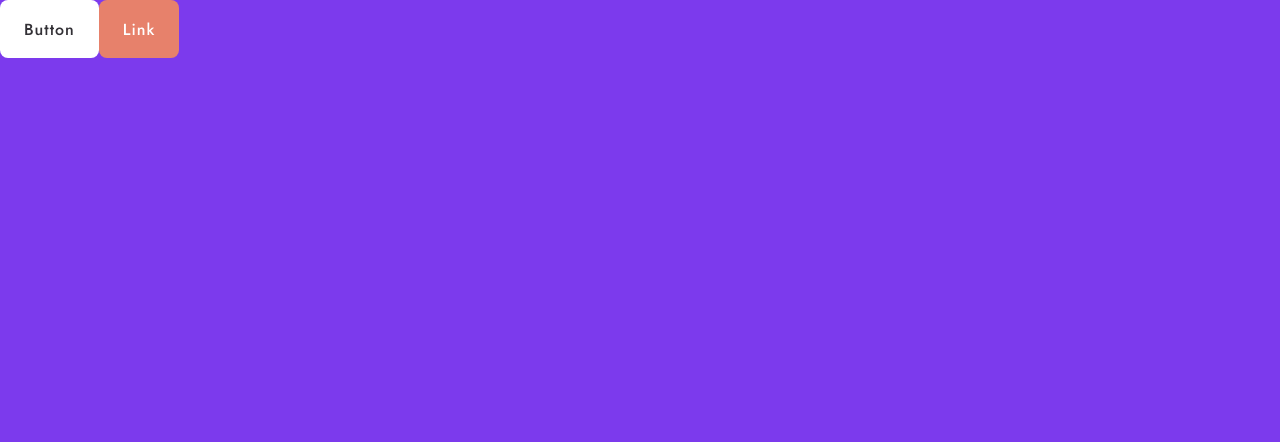
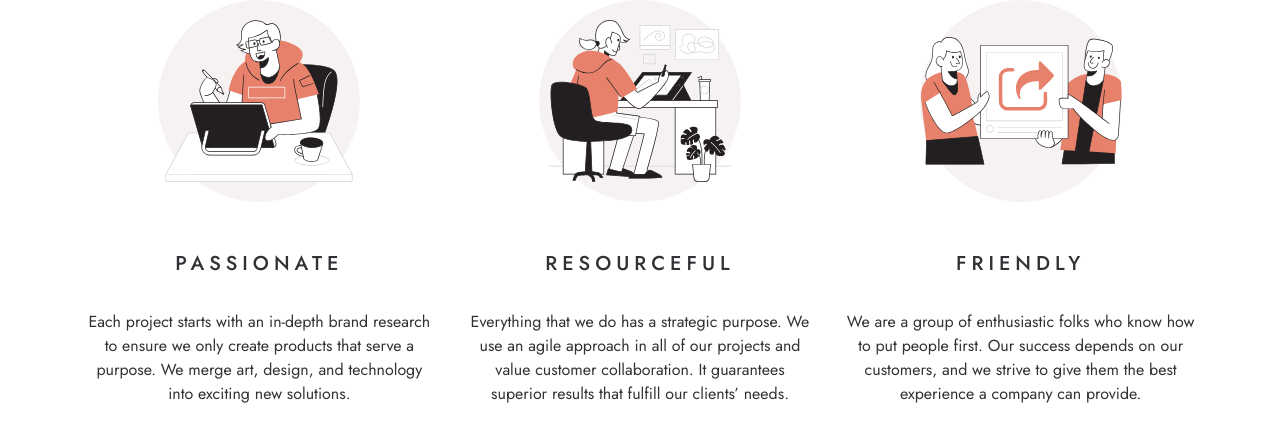
Before and after one commit to zetmosoma10/designo, a React (Vite) app: page / in a window 1280 px wide. Shown: the top 442 px of the page. Built offline with nearby package versions, Linux system fonts and the light colour scheme.

Commit message:
create IncentiveGrid provider

```diff
--- a/src/App.tsx
+++ b/src/App.tsx
@@ -1,11 +1,9 @@
-import Button from "./components/Button";
 import Incentives from "./pages/home/sections/Incentives";
 
 function App() {
   return (
-    <div className="bg-violet-600 h-screen">
-      <Button type="button">Button</Button>
-      <Button className="bg-peach text-white hover:bg-light_peach">Link</Button>
+    <div className="">
+      <Incentives />
     </div>
   );
 }
--- /dev/null
+++ b/src/components/IncentiveGrid.tsx
@@ -0,0 +1,15 @@
+import React from "react";
+
+interface Props {
+  children: React.ReactNode;
+}
+
+const IncentiveGrid = ({ children }: Props) => {
+  return (
+    <section className="max-container grid gap-y-20 md:gap-y-8 lg:gap-x-8 lg:grid-cols-3 ">
+      {children}
+    </section>
+  );
+};
+
+export default IncentiveGrid;
--- a/src/pages/home/components/Incentive.tsx
+++ b/src/pages/home/components/Incentive.tsx
@@ -7,7 +7,7 @@ interface Props {
 const Incentive = ({ img, title, text }: Props) => {
   return (
     <article
-      className=" border border-red-500 flex flex-col gap-12 items-center  text-dark_grey text-center
+      className="flex flex-col gap-12 items-center  text-dark_grey text-center
         md:flex-row md:text-left lg:text-center lg:flex-col"
     >
       <div className="bg-[#5D0202] bg-opacity-5 rounded-full">
--- a/src/pages/home/sections/Incentives.tsx
+++ b/src/pages/home/sections/Incentives.tsx
@@ -1,13 +1,14 @@
+import IncentiveGrid from "../../../components/IncentiveGrid";
 import Incentive from "../components/Incentive";
 import { incentivesData } from "../constance";
 
 const Incentives = () => {
   return (
-    <section className="max-container grid gap-y-20 md:gap-y-8 lg:gap-x-8 lg:grid-cols-3 ">
+    <IncentiveGrid>
       {incentivesData.map((item) => (
         <Incentive key={item.text} {...item} />
       ))}
-    </section>
+    </IncentiveGrid>
   );
 };
 
```
